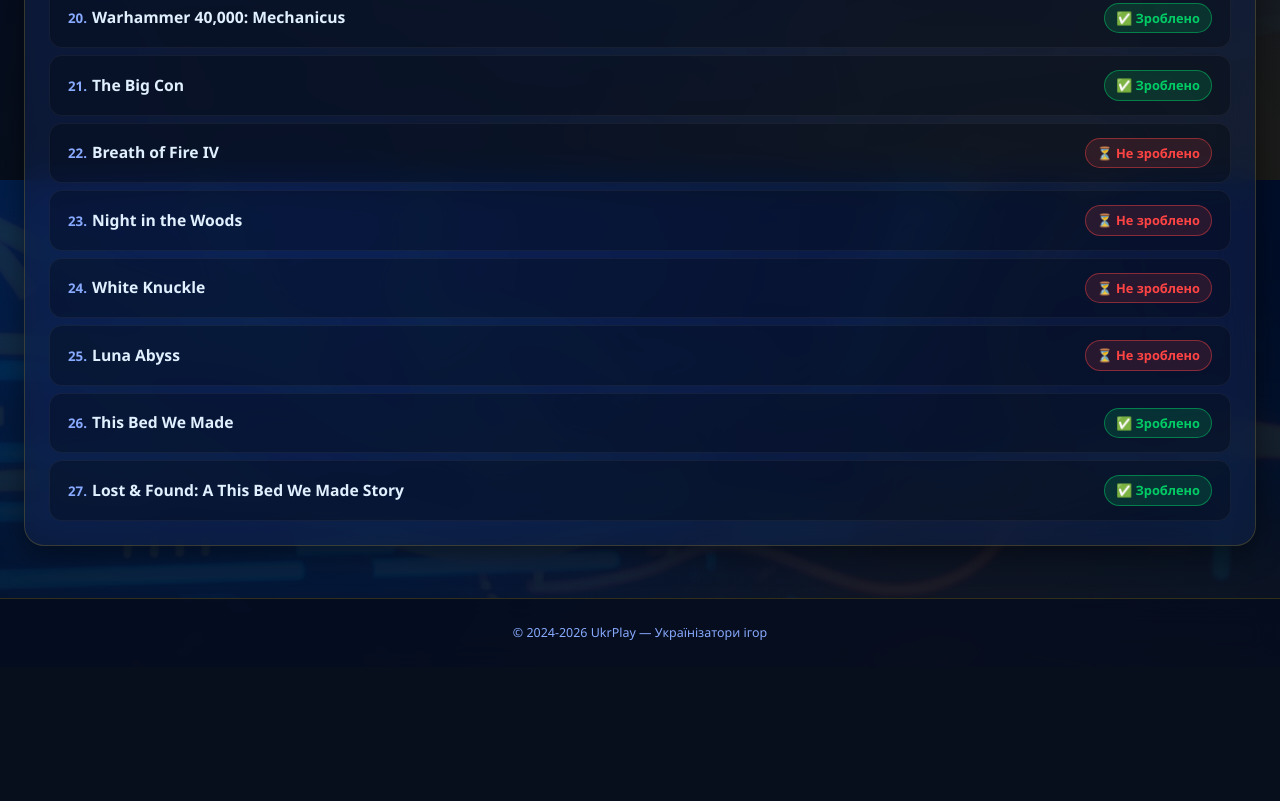
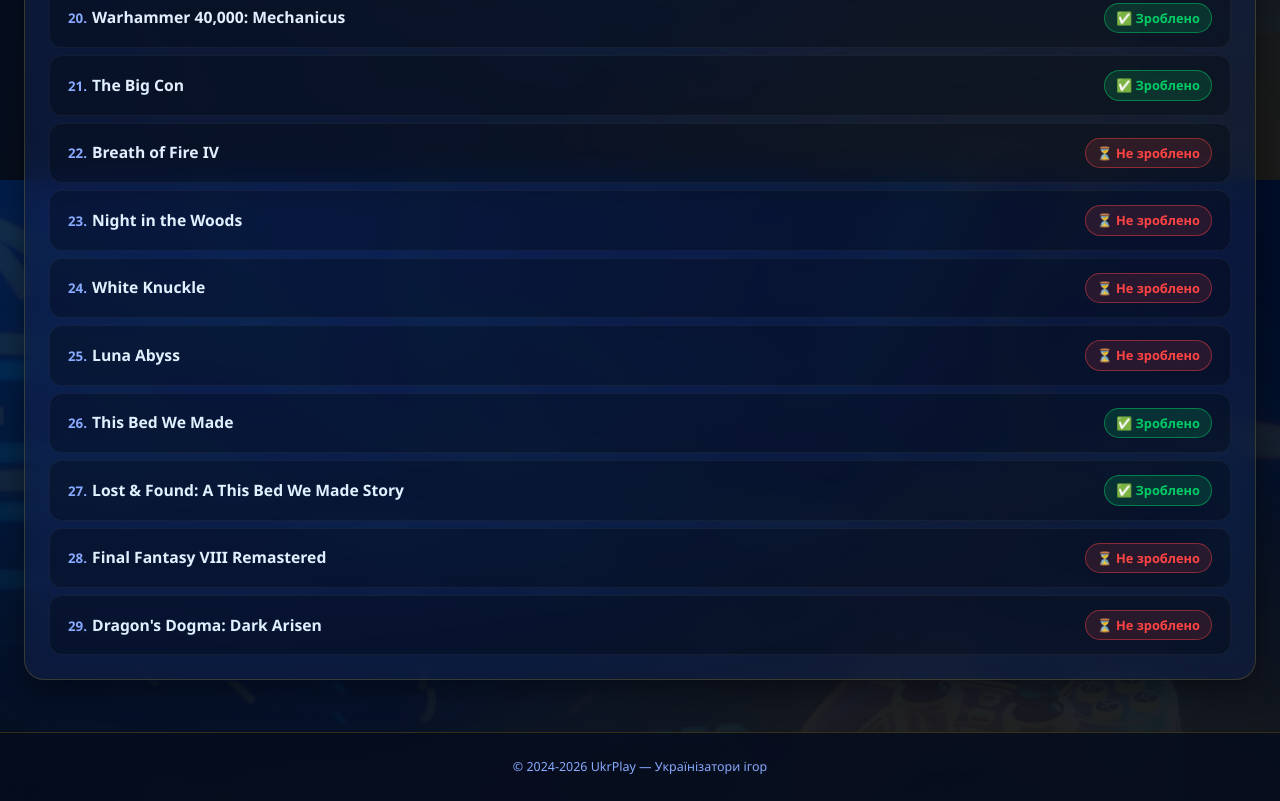
Before and after one commit to ukrplay/ukrplay.github.io, a plain HTML site: page index.html in a window 1280 px wide. Shown: the part 11020-11821 px from the top of the page. Before the commit the page ends 11687 px from the top, so only its background shows below. Drawn offline with Linux system fonts and the light colour scheme.

Commit message:
Update index.html

```diff
--- a/index.html
+++ b/index.html
@@ -2456,7 +2456,9 @@
 			{ name: "White Knuckle", done: false },
 			{ name: "Luna Abyss", done: false },
 			{ name: "This Bed We Made", done: true },
-			{ name: "Lost & Found: A This Bed We Made Story", done: true }
+			{ name: "Lost & Found: A This Bed We Made Story", done: true },
+			{ name: "Final Fantasy VIII Remastered", done: false },
+			{ name: "Dragon's Dogma: Dark Arisen", done: false }
         ];
 
         // ========== СТАН ==========
```
